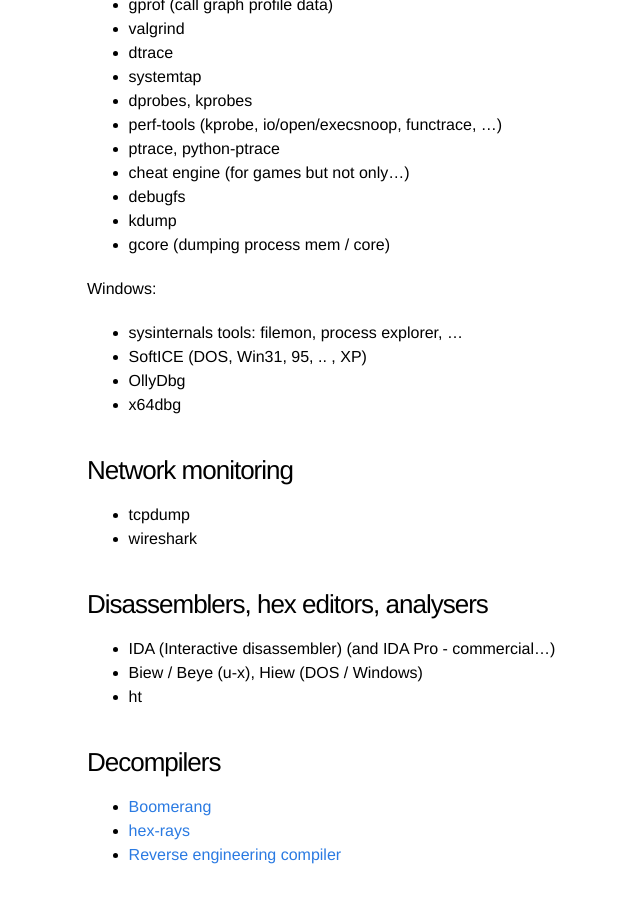
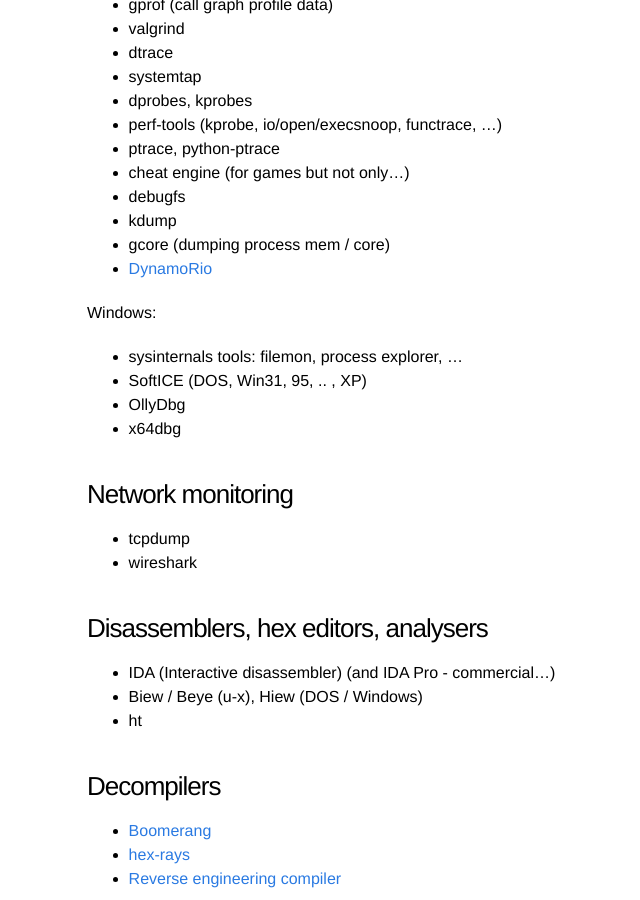
Before and after one commit to t-w/t-w.github.io, a Jekyll site: the page built from _posts/2016-09-28-useful_debugging_tools.markdown, in a window 1280 px wide and 900 px high, scrolled down 507 px. Shown: the whole window, without its empty margins (153-793 px from the left). Built offline with Jekyll 4.4.1, drawn with Linux system fonts in a browser that asks for light colours.

Commit message:
Adding link to Dynamorio.

```diff
--- a/_posts/2016-09-28-useful_debugging_tools.markdown
+++ b/_posts/2016-09-28-useful_debugging_tools.markdown
@@ -29,6 +29,7 @@ U-xs (GNU/Linux, *BSD, ...):
 - debugfs
 - kdump
 - gcore (dumping process mem / core)
+- [DynamoRio][dynamorio]
 
 Windows:
 
@@ -69,3 +70,5 @@ Windows:
 [5.1.]: http://boomerang.sourceforge.net/
 [5.2.]: https://www.hex-rays.com/products/decompiler/
 [5.3.]: http://www.backerstreet.com/rec/rec.htm
+
+[dynamorio]: http://dynamorio.org/
```
